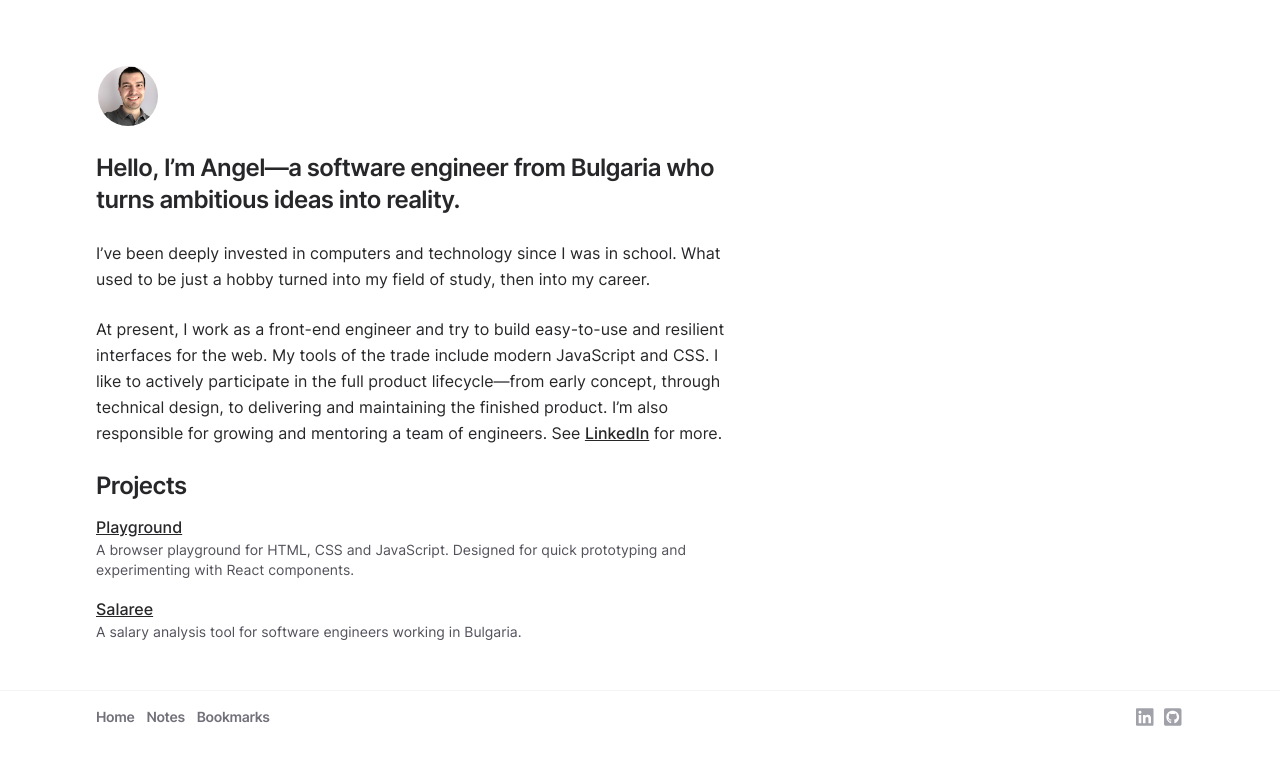
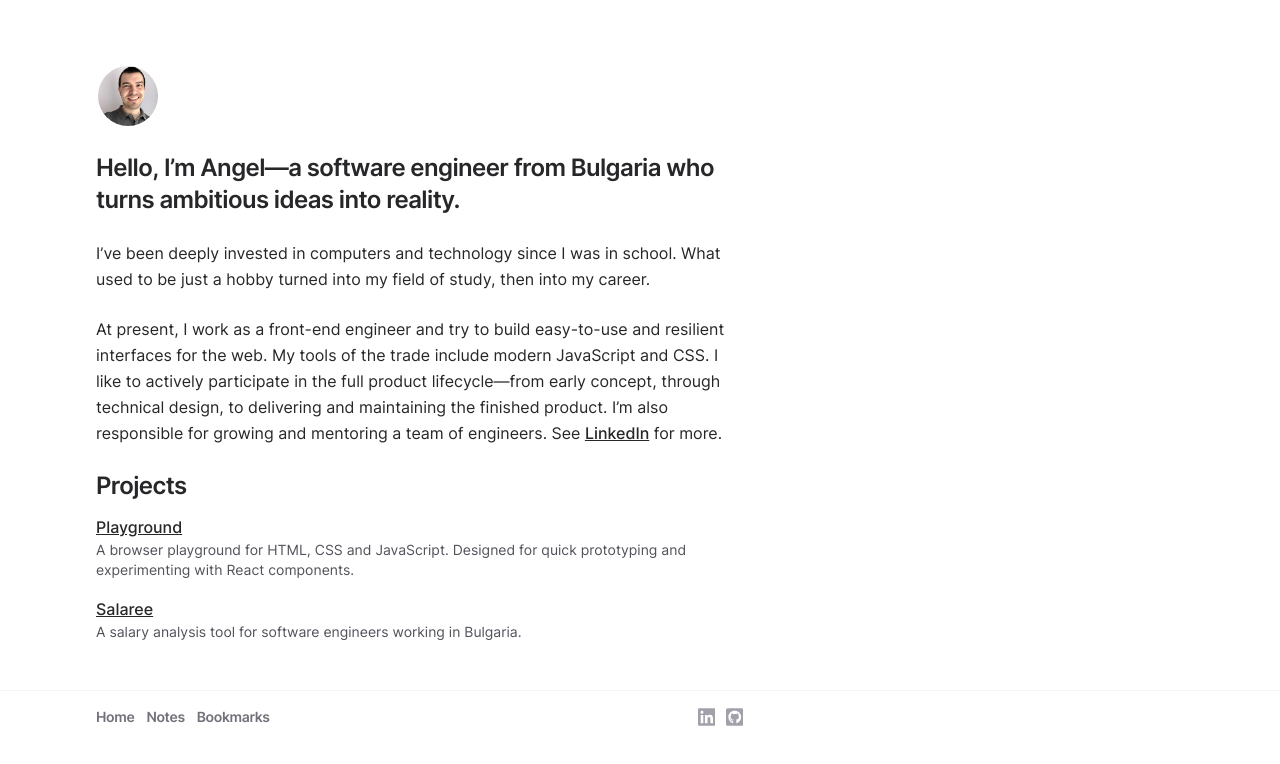
Before and after one commit to apaunchev/paunchev.com, a Next.js app: page / in a window 1280 px wide. Shown: the top 764 px of the page. Built offline with nearby package versions, Linux system fonts and the light colour scheme.

Commit message:
Limit footer width

```diff
--- a/src/components/layout.tsx
+++ b/src/components/layout.tsx
@@ -38,7 +38,7 @@ export function Layout({
       </main>
       <footer className="border-t border-zinc-100">
         <div className="px-6 pt-4 pb-8 md:px-12 md:pb-12 lg:px-24 lg:pb-16">
-          <div className="flex flex-col justify-start gap-3 sm:flex-row sm:justify-between">
+          <div className="flex max-w-prose flex-col justify-start gap-3 sm:flex-row sm:justify-between">
             <nav className="flex gap-3">
               <NavLink href="/">Home</NavLink>
               <NavLink href="/notes">Notes</NavLink>
```
